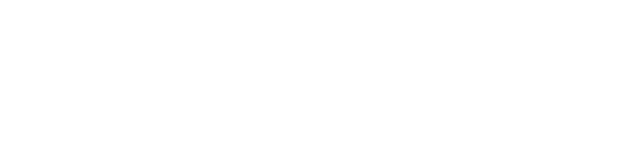
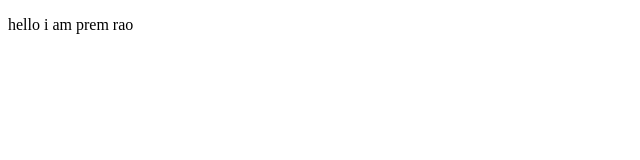
Before and after one commit to premjirao/localrepo, a plain HTML site: page index.html in a window 1280 px wide. Shown: the whole page, without its empty margins (0-640 px from the left). Drawn offline with Linux system fonts and the light colour scheme.

Commit message:
every monent practicing

```diff
--- a/style.css/index.html
+++ b/index.html
@@ -7,6 +7,8 @@
     <title>Document</title>
 </head>
 <body>
-
+    <p>
+        hello i am prem rao
+    </p>
 </body>
 </html>
--- /dev/null
+++ b/style.css
@@ -0,0 +1,3 @@
+p{
+    color: red;
+}
```
